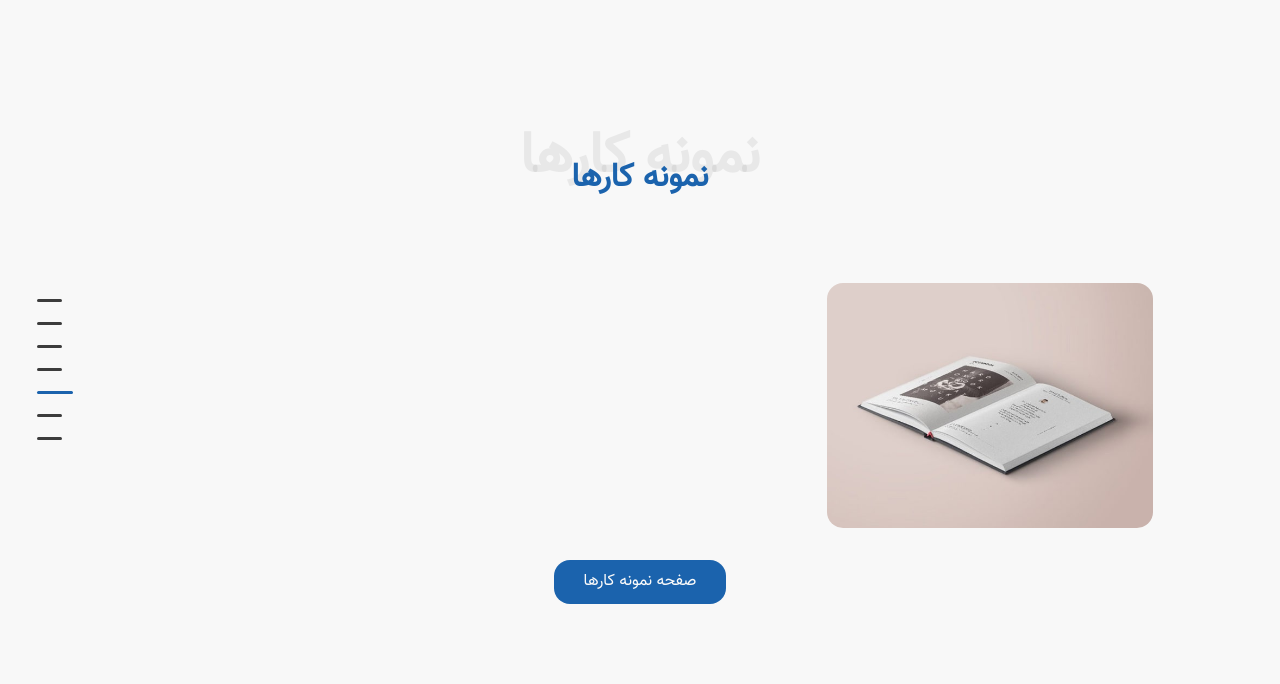
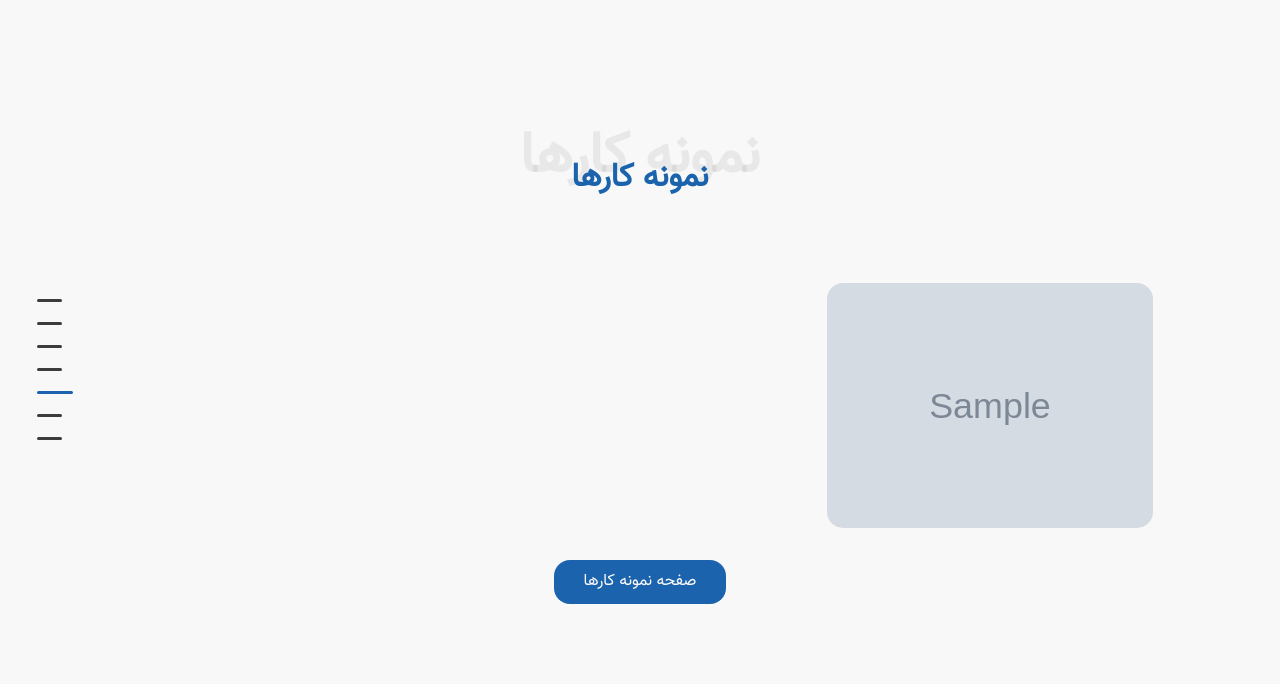
Before and after one commit to Mobin-Abbasi/django-weblog, a Django app: template weblog/templates/weblog/index.html in a window 1280 px wide, after a click that opens the changed part. Shown: the part 239-923 px from the top of the page. Run offline with Django 5.2, Linux system fonts and the light colour scheme; the template is opened without the code that fills it: most values are stand-ins (such as "Sample title", 1, 10 or a date in 2020); grey boxes marked "Sample" are stand-in pictures; parts of the project's set-up code (start-up, migrations or seed data) failed here and were passed over; some libraries are stand-ins or nearby versions; some web fonts are replaced.

Commit message:
coding index view and template but have bug

```diff
--- /dev/null
+++ b/weblog/templates/partials/portfolio_single.html
@@ -0,0 +1,62 @@
+{% load static %}
+{% load jformat %}
+<!-- Portfolio Single Modal Start -->
+<div class="portfolio-single modal fade" id="portfolio-single-{{ portfolio_id }}" tabindex="-1" role="dialog" aria-labelledby="portfolioModalScrollable" aria-hidden="true">
+    <div class="modal-dialog modal-dialog-scrollable" role="document">
+        <div class="modal-content text-muted">
+            <div class="modal-header">
+                <h5 class="modal-title text-dark" id="portfolioModalScrollable">کارهای من</h5>
+                <button type="button" class="btn-close" data-bs-dismiss="modal" aria-label="Close">
+                </button>
+            </div>
+            <div class="modal-body">
+                <div class="pt-4 pb-5">
+                    <div class="container">
+                        <div class="row">
+                            <div class="col-12 col-md-10 mx-auto">
+                                <div class="text-center">
+                                    <h2 class="mb-3">{{ portfolio.title }}</h2>
+                                </div>
+                                <div class="row contact-info mt-5">
+                                    <div class="col-md-4">
+                                        <div class="text-center">
+                                            <div>
+                                                <h6>ساخته شده توسط :</h6>
+                                                <p class="mb-0">{{ portfolio.author.get_full_name}}</p>
+                                            </div>
+                                        </div>
+                                    </div>
+                                    <div class="col-md-4 p-title-border mt-3 mt-md-0">
+                                        <div class="text-center">
+                                            <div>
+                                                <h6 class="contact_detail-title">تاریخ اتمام پروژه :</h6>
+                                                <p class="mb-0">{{ portfolio.project_completion | jformat:'%Y/%m/%d'}}</p>
+                                            </div>
+                                        </div>
+                                    </div>
+                                    <div class="col-md-4 mt-3 mt-md-0">
+                                        <div class="text-center">
+                                            <div>
+                                                <h6>مهارت ها:</h6>
+                                                <p class="mb-0">{{ portfolio.skills }}</p>
+                                            </div>
+                                        </div>
+                                    </div>
+                                </div>
+                                <div class="mt-5">
+                                    <div class="portfolio-single-item image-border">
+                                        <img src="{{ portfolio.portfolio_images.first.image.url }}" class="d-block" alt="{{ portfolio.portfolio_images.first.title }}">
+                                    </div>
+                                </div>
+                                <div class="text-md-start mt-5">
+                                    <p class="my-3">{{ portfolio.description | linebreaks }}</p>
+                                </div>
+                            </div>
+                        </div>
+                    </div>
+                </div>
+            </div>
+        </div>
+    </div>
+</div>
+<!--  Portfolio Single Modal End  -->
--- a/weblog/templates/weblog/blog_list.html
+++ b/weblog/templates/weblog/blog_list.html
@@ -38,7 +38,7 @@
                                         <ul class="list-inline mt-4">
                                             <li class="list-inline-item">
                                                 <i class="lni-calendar data-text-color" data-color="#ff5380"></i>
-                                                <span class="text-muted">{{ blog.created | jformat:'%Y/%m/%d'}} </span>
+                                                <span class="text-muted">{{ blog.created | jformat:'%Y/%m/%d'}}</span>
                                             </li>
                                         </ul>
                                         <h6 class="mb-3"><a class="text-dark" href="{% url 'weblog:blog_detail' blog.id %}">{{ blog.title }}</a></h6>
--- a/weblog/templates/weblog/index.html
+++ b/weblog/templates/weblog/index.html
@@ -7,70 +7,6 @@
     <!--  Pre Loader  -->
     <div id="overlayer"></div>
     <span class="loader"></span>
-
-
-    <!-- Portfolio Single Modal Start -->
-    <div class="portfolio-single modal fade" id="portfolio-single" tabindex="-1" role="dialog" aria-labelledby="portfolioModalScrollable" aria-hidden="true">
-        <div class="modal-dialog modal-dialog-scrollable" role="document">
-            <div class="modal-content text-muted">
-                <div class="modal-header">
-                    <h5 class="modal-title text-dark" id="portfolioModalScrollable">کارهای من</h5>
-                    <button type="button" class="btn-close" data-bs-dismiss="modal" aria-label="Close">
-                    </button>
-                </div>
-                <div class="modal-body">
-                    <div class="pt-4 pb-5">
-                        <div class="container">
-                            <div class="row">
-                                <div class="col-12 col-md-10 mx-auto">
-                                    <div class="text-center">
-                                        <h2 class="mb-3">تک صفحه <span class="base-color"> نمونه کار</span></h2>
-                                        <p class="max-width-450">لورم ایپسوم متن ساختگی با تولید سادگی نامفهوم از صنعت چاپ و با استفاده از طراحان گرافیک است.</p>
-                                    </div>
-                                    <div class="row contact-info mt-5">
-                                        <div class="col-md-4">
-                                            <div class="text-center">
-                                                <div>
-                                                    <h6>ساخته شده توسط :</h6>
-                                                    <p class="mb-0">مریم امیری</p>
-                                                </div>
-                                            </div>
-                                        </div>
-                                        <div class="col-md-4 p-title-border mt-3 mt-md-0">
-                                            <div class="text-center">
-                                                <div>
-                                                    <h6 class="contact_detail-title">تاریخ اتمام پروژه :</h6>
-                                                    <p class="mb-0">21 مهر 1401</p>
-                                                </div>
-                                            </div>
-                                        </div>
-                                        <div class="col-md-4 mt-3 mt-md-0">
-                                            <div class="text-center">
-                                                <div>
-                                                    <h6>مهارت ها:</h6>
-                                                    <p class="mb-0">HTML5 / PHP / CSS3</p>
-                                                </div>
-                                            </div>
-                                        </div>
-                                    </div>
-                                    <div class="mt-5">
-                                        <div class="portfolio-single-item image-border">
-                                            <img src="assets/img/portfolio-15.jpg" class="d-block" alt="...">
-                                        </div>
-                                    </div>
-                                    <div class="text-md-start mt-5">
-                                        <p class="my-3">لورم ایپسوم متن ساختگی با تولید سادگی نامفهوم از صنعت چاپ و با استفاده از طراحان گرافیک است. چاپگرها و متون بلکه روزنامه و مجله در ستون و سطرآنچنان که لازم است و برای شرایط فعلی تکنولوژی مورد نیاز و کاربردهای متنوع با هدف بهبود ابزارهای کاربردی می باشد. کتابهای زیادی در شصت و سه درصد گذشته، حال و آینده شناخت فراوان جامعه و متخصصان را می طلبد </p>
-                                        <p class="mt-3 mb-0">لورم ایپسوم متن ساختگی با تولید سادگی نامفهوم از صنعت چاپ و با استفاده از طراحان گرافیک است. چاپگرها و متون بلکه روزنامه و مجله در ستون و سطرآنچنان که لازم است و برای شرایط فعلی تکنولوژی مورد نیاز و کاربردهای متنوع با هدف بهبود ابزارهای کاربردی می باشد. کتابهای زیادی در شصت و سه درصد گذشته، حال و آینده شناخت فراوان جامعه و متخصصان را می طلبد تا با نرم افزارها شناخت بیشتری را برای طراحان رایانه ای علی الخصوص طراحان خلاقی و فرهنگ پیشرو در زبان فارسی ایجاد کرد.</p>
-                                    </div>
-                                </div>
-                            </div>
-                        </div>
-                    </div>
-                </div>
-            </div>
-        </div>
-    </div>
-    <!--  Portfolio Single Modal End  -->
 
     <!-- Blog Single Modal Start -->
     <div class="blog-single modal fade" id="blog-single" tabindex="-1" role="dialog" aria-labelledby="blogModalScrollable" aria-hidden="true">
@@ -580,30 +516,35 @@
                             </div>
                         </div>
                         <div class="portfolio-items row">
+                            {% for portfolio in portfolios %}
                             <!-- Item 01 -->
                                 <div class="col-lg-4 portfolio-item seo">
                                     <div class="image-border">
                                         <div class="portfolio-item-content">
-                                        <img src="assets/img/portfolio-10.jpg" alt="/" class="img-fluid">
+                                            <img src="{{ portfolio.portfolio_images.first.image.url }}" alt="{{ portfolio.portfolio_images.first.title }}" class="img-fluid">
                                             <div class="img-overlay text-center">
                                                 <div class="img-overlay-content">
                                                     <div class="portfolio-icon">
-                                                    <a href="JavaScript:Void();" type="button" data-bs-toggle="modal" data-bs-target="#portfolio-single"><i class="lni-link"></i></a>
-                                                    <a href="assets/img/portfolio-10.jpg" class="js-zoom-gallery">
+                                                        <a href="#portfolio-single-{{ portfolio.id }}" type="button" data-bs-toggle="modal"><i class="lni-link"></i></a>
+                                                        <a href="{{ portfolio.portfolio_images.first.image.url }}" class="js-zoom-gallery">
                                                             <i class="lni-search"></i>
                                                         </a>
                                                     </div>
-                                                <h5 class="mt-3 mb-0">کار من</h5>
+                                                    <h5 class="mt-3 mb-0">{{ portfolio.title }}</h5>
                                                 </div>
                                             </div>
                                         </div>
                                     </div>
                                 </div>
+                                {% with portfolio_id=portfolio.id %}
+                                    {% include 'partials/portfolio_single.html' %}
+                                {% endwith %}
+                            {% endfor %}
                         </div>
                         <div class="row mt-4">
                             <div class="col-12 text-center pt-2">
                                 <div class="button-border d-inline-block">
-                                    <a href="portfolio-rtl.html" class="pill-button">صفحه نمونه کارها</a>
+                                    <a href="{% url 'weblog:portfolio_list' %}" class="pill-button">صفحه نمونه کارها</a>
                                 </div>
                             </div>
                         </div>
@@ -630,37 +571,35 @@
                         </div>
                         <div class="row">
                             <!--  Item 01 -->
+                            {% for blog in blogs %}
                             <div class="col-lg-4">
                                 <div class="blog-item box-border">
                                     <div class="blog-image">
                                         <div class="blog-intro">
-                                            <img src="assets/img/blog-01.jpg" alt="/">
+                                            <img src="{{ blog.blog_images.first.image.url }}" alt="{{ blog.blog_images.first.image.title }}">
                                         </div>
                                     </div>
                                     <div class="blog-content">
                                         <ul class="list-inline mt-4">
                                             <li class="list-inline-item">
                                                 <i class="lni-calendar base-color"></i>
-                                                <span class="text-muted">21 مهر 1401 </span>
-                                            </li>
-                                            <li class="list-inline-item">
-                                                <i class="lni-comment base-color"></i>
-                                                <span class="text-muted">5</span>
+                                                <span class="text-muted">{{ blog.created | jformat:'%Y/%m/%d'}}</span>
                                             </li>
                                         </ul>
-                                        <h6 class="mb-3"><a class="text-dark" href="javascript:void(0)" target="_blank" data-bs-toggle="modal" data-bs-target="#blog-single"> بهترین خودت باش</a></h6>
-                                        <p class="text-dark">لورم ایپسوم متن ساختگی با تولید سادگی نامفهوم از صنعت چاپ و با استفاده از طراحان گرافیک است.</p>
+                                        <h6 class="mb-3"><a class="text-dark" href="javascript:void(0)" target="_blank" data-bs-toggle="modal" data-bs-target="#blog-single">{{ blog.title }}</a></h6>
+                                        <p class="text-dark">{{ blog.description | truncatewords:20 }}</p>
                                         <div class="blog-link">
                                             <a class="base-color" href="javascript:void(0)" target="_blank" data-bs-toggle="modal" data-bs-target="#blog-single">ادامه مطلب...</a>
                                         </div>
                                     </div>
                                 </div>
                             </div>
+                            {% endfor %}
                         </div>
                         <div class="row">
                             <div class="col-12 text-center">
                                 <div class="button-border">
-                                    <a href="blog-rtl.html" class="pill-button">مشاهده بیشتر</a>
+                                    <a href="{% url 'weblog:blog_list' %}" class="pill-button">مشاهده بیشتر</a>
                                 </div>
                             </div>
                         </div>
--- a/weblog/templates/weblog/portfolio_list.html
+++ b/weblog/templates/weblog/portfolio_list.html
@@ -30,7 +30,7 @@
                             <div class="col-lg-4 portfolio-item seo">
                                 <div class="image-border">
                                     <div class="portfolio-item-content">
-                                        <img src="{{ portfolio.portfolio_images.first.image.url }}" alt="/" class="img-fluid">
+                                        <img src="{{ portfolio.portfolio_images.first.image.url }}" alt="{{ portfolio.portfolio_images.first.image.title }}" class="img-fluid">
                                         <div class="img-overlay text-center">
                                             <div class="img-overlay-content">
                                                 <div class="portfolio-icon">
```
Also changed, not shown: weblog/views.py (+7 -1 lines). Lines whose indentation alone changed are shown as unchanged.
